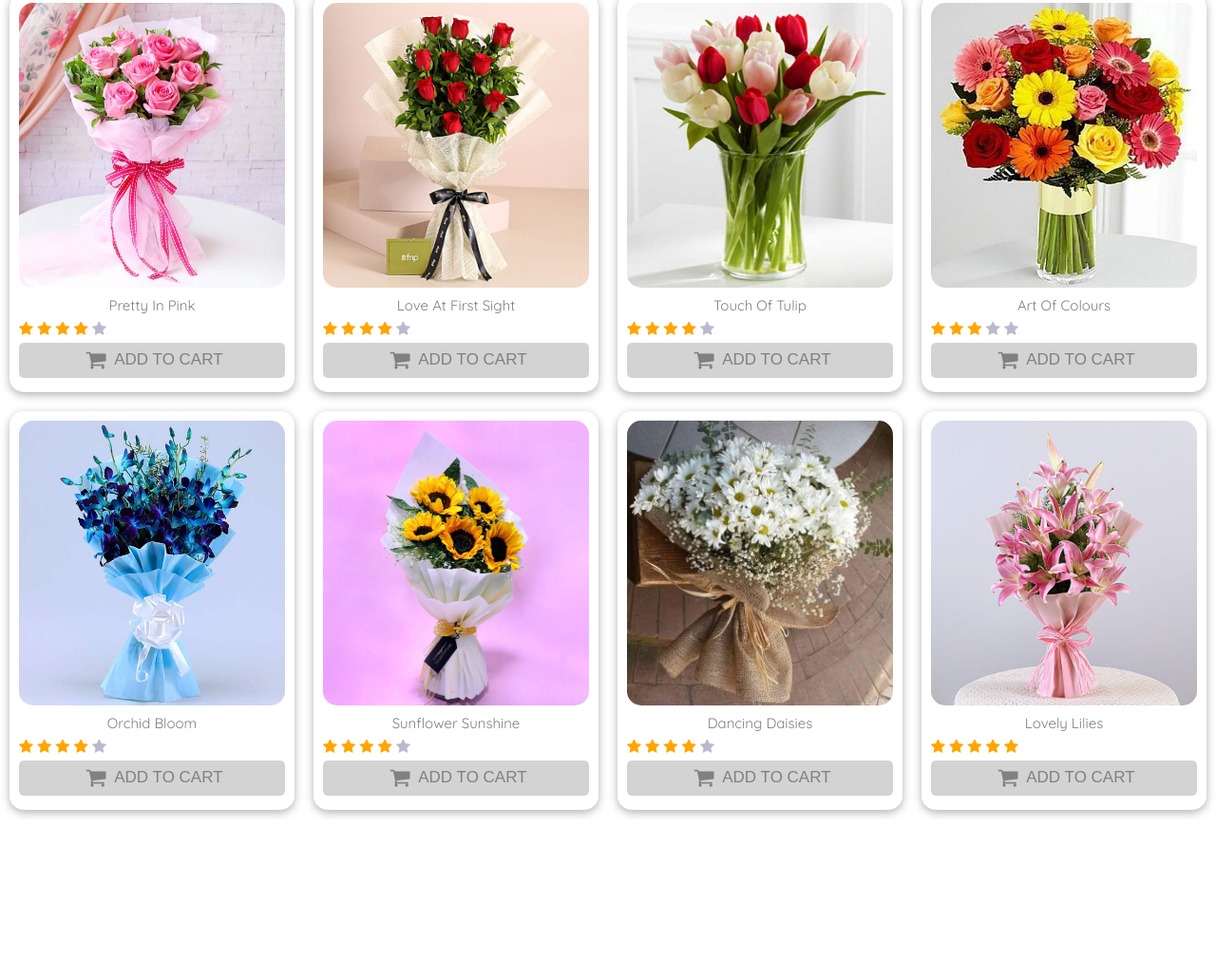
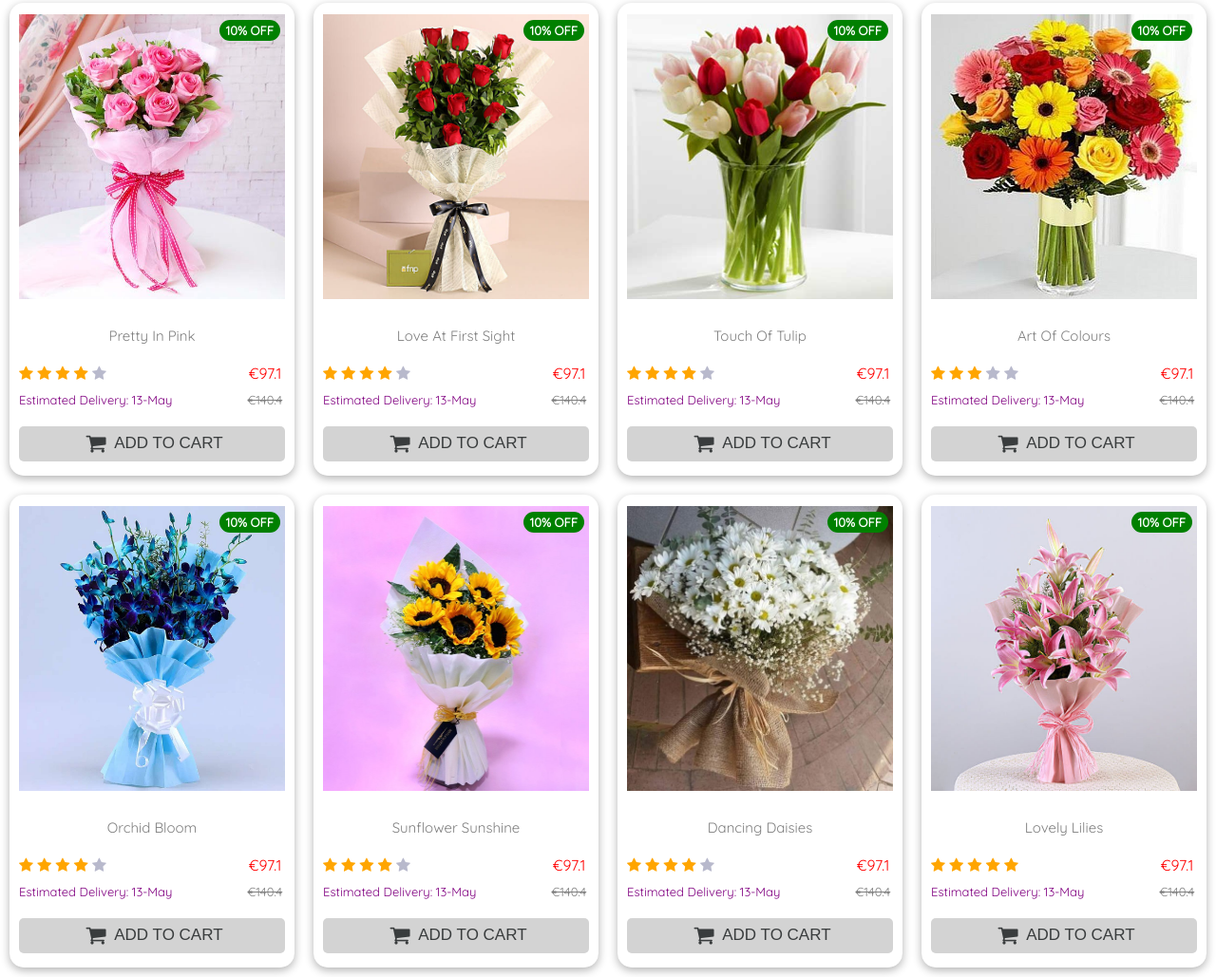
Before and after one commit to SayaniSen2022/assignment-oct23, a plain HTML site: page index.html in a window 1280 px wide. Shown: the part 767-1796 px from the top of the page at 95% size. Before the commit the page ends 1630 px from the top, so only its background shows below. Drawn offline with Linux system fonts and the light colour scheme.

Commit message:
fourth commit

```diff
--- a/index.html
+++ b/index.html
@@ -56,115 +56,163 @@
     </div>
     <div class="card-container2">
         <div class="box2" id="flower1">
+            <span class="discount">10% off</span>
             <img src="./images/b4.jpg" />
             <p>pretty in pink</p>
-            <div>
+            <div class="rating-container">
                 <span class="fa fa-star checked"></span>
                 <span class="fa fa-star checked"></span>
                 <span class="fa fa-star checked"></span>
                 <span class="fa fa-star checked"></span>
                 <span class="fa fa-star" style="color: #b8b9cc"></span>
+                <span id="price" >&euro;97.1</span>
+            </div>
+            <div class="delivery">
+                <span>Estimated Delivery: 13-May</span>
+                <span>&euro;140.4</span>
             </div>
             <button>
-                <span class="fa fa-shopping-cart fa-lg" style="color: #808080; padding: 5px"></span>
+                <span class="fa fa-shopping-cart fa-lg" style="color: #393c3d; padding: 5px"></span>
                 add to cart</button>
         </div>
         <div class="box2" id="flower2">
+            <span class="discount">10% off</span>
             <img src="./images/b6.jpg" />
             <p>love at first sight</p>
-            <div>
+            <div class="rating-container">
                 <span class="fa fa-star checked"></span>
                 <span class="fa fa-star checked"></span>
                 <span class="fa fa-star checked"></span>
                 <span class="fa fa-star checked"></span>
                 <span class="fa fa-star" style="color: #b8b9cc"></span>
+                <span id="price">&euro;97.1</span>
+            </div>
+            <div class="delivery">
+                <span>Estimated Delivery: 13-May</span>
+                <span>&euro;140.4</span>
             </div>
             <button>
-                <span class="fa fa-shopping-cart fa-lg" style="color: #808080; padding: 5px"></span>
+                <span class="fa fa-shopping-cart fa-lg" style="color: #393c3d; padding: 5px"></span>
                 add to cart</button>
         </div>
         <div class="box2" id="flower3">
+            <span class="discount">10% off</span>
             <img src="./images/b8.jpg" />
             <p>touch of tulip</p>
-            <div>
+            <div class="rating-container">
                 <span class="fa fa-star checked"></span>
                 <span class="fa fa-star checked"></span>
                 <span class="fa fa-star checked"></span>
                 <span class="fa fa-star checked"></span>
                 <span class="fa fa-star" style="color: #b8b9cc"></span>
+                <span id="price">&euro;97.1</span>
+            </div>
+            <div class="delivery">
+                <span>Estimated Delivery: 13-May</span>
+                <span>&euro;140.4</span>
             </div>
             <button>
-                <span class="fa fa-shopping-cart fa-lg" style="color: #808080; padding: 5px"></span>
+                <span class="fa fa-shopping-cart fa-lg" style="color: #393c3d; padding: 5px"></span>
                 add to cart</button>
         </div>
         <div class="box2" id="flower4">
+            <span class="discount">10% off</span>
             <img src="./images/b9.jpg" />
             <p>art of colours</p>
-            <div>
+            <div class="rating-container">
                 <span class="fa fa-star checked"></span>
                 <span class="fa fa-star checked"></span>
                 <span class="fa fa-star checked"></span>
                 <span class="fa fa-star" style="color: #b8b9cc"></span>
                 <span class="fa fa-star" style="color: #b8b9cc"></span>
+                <span id="price">&euro;97.1</span>
+            </div>
+            <div class="delivery">
+                <span>Estimated Delivery: 13-May</span>
+                <span>&euro;140.4</span>
             </div>
             <button>
-                <span class="fa fa-shopping-cart fa-lg" style="color: #808080; padding: 5px"></span>
+                <span class="fa fa-shopping-cart fa-lg" style="color: #393c3d; padding: 5px"></span>
                 add to cart</button>
         </div>
         <div class="box2" id="flower5">
+            <span class="discount">10% off</span>
             <img src="./images/b5.jpeg" />
             <p>orchid bloom</p>
-            <div>
+            <div class="rating-container">
                 <span class="fa fa-star checked"></span>
                 <span class="fa fa-star checked"></span>
                 <span class="fa fa-star checked"></span>
                 <span class="fa fa-star checked"></span>
                 <span class="fa fa-star" style="color: #b8b9cc"></span>
+                <span id="price">&euro;97.1</span>
+            </div>
+            <div class="delivery">
+                <span>Estimated Delivery: 13-May</span>
+                <span>&euro;140.4</span>
             </div>
             <button>
-                <span class="fa fa-shopping-cart fa-lg" style="color: #808080; padding: 5px"></span>
+                <span class="fa fa-shopping-cart fa-lg" style="color: #393c3d; padding: 5px"></span>
                 add to cart</button>
         </div>
         <div class="box2" id="flower6">
+            <span class="discount">10% off</span>
             <img src="./images/b7.jpg" />
             <p>sunflower sunshine</p>
-            <div>
+            <div class="rating-container">
                 <span class="fa fa-star checked"></span>
                 <span class="fa fa-star checked"></span>
                 <span class="fa fa-star checked"></span>
                 <span class="fa fa-star checked"></span>
                 <span class="fa fa-star" style="color: #b8b9cc"></span>
+                <span id="price">&euro;97.1</span>
+            </div>
+            <div class="delivery">
+                <span>Estimated Delivery: 13-May</span>
+                <span>&euro;140.4</span>
             </div>
             <button>
-                <span class="fa fa-shopping-cart fa-lg" style="color: #808080; padding: 5px"></span>
+                <span class="fa fa-shopping-cart fa-lg" style="color: #393c3d; padding: 5px"></span>
                 add to cart</button>
         </div>
         <div class="box2" id="flower7">
+            <span class="discount">10% off</span>
             <img src="./images/b2.jpg" />
             <p>dancing daisies</p>
-            <div>
+            <div class="rating-container">
                 <span class="fa fa-star checked"></span>
                 <span class="fa fa-star checked"></span>
                 <span class="fa fa-star checked"></span>
                 <span class="fa fa-star checked"></span>
                 <span class="fa fa-star" style="color: #b8b9cc"></span>
+                <span id="price">&euro;97.1</span>
+            </div>
+            <div class="delivery">
+                <span>Estimated Delivery: 13-May</span>
+                <span>&euro;140.4</span>
             </div>
             <button>
-                <span class="fa fa-shopping-cart fa-lg" style="color: #808080; padding: 5px"></span>
+                <span class="fa fa-shopping-cart fa-lg" style="color: #393c3d; padding: 5px"></span>
                 add to cart</button>
         </div>
         <div class="box2" id="flower8">
+            <span class="discount">10% off</span>
             <img src="./images/b3.jpg" />
             <p>lovely lilies</p>
-            <div>
+            <div class="rating-container">
                 <span class="fa fa-star checked"></span>
                 <span class="fa fa-star checked"></span>
                 <span class="fa fa-star checked"></span>
                 <span class="fa fa-star checked"></span>
                 <span class="fa fa-star checked"></span>
+                <span id="price">&euro;97.1</span>
+            </div>
+            <div class="delivery">
+                <span>Estimated Delivery: 13-May</span>
+                <span>&euro;140.4</span>
             </div>
             <button>
-                <span class="fa fa-shopping-cart fa-lg" style="color: #808080; padding: 5px"></span>
+                <span class="fa fa-shopping-cart fa-lg" style="color: #393c3d; padding: 5px"></span>
                 add to cart
             </button>
         </div>
--- a/styles.css
+++ b/styles.css
@@ -254,9 +254,13 @@ input[type="checkbox"]{
    justify-content: space-around;
 }
 .card-container .box{
-    border: 1px solid black;
+    margin: 5px;
+    border: none;
+    outline: none;
+    border-radius: 5px;
     height: 200px;
     width: 200px;
+    box-shadow: 0 3px 10px rgb(0, 0, 0, 0.3);
 }
 #box1{
     background-image: url("./images/flower1.jpg");
@@ -350,30 +354,14 @@ input[type="checkbox"]{
     border: none;
     box-shadow: 0 3px 10px rgb(0, 0, 0, 0.3);
     border-radius: 15px;
-    /* height: 400px; */
     width: 300px;
-    /* background-repeat: no-repeat;
-    background-size: 330px 300px;
-    background-position: top; */
 }
-/* #flower1, #flower8{
-    background-image: url("./images/b6.jpg");
-}
-#flower2, #flower7 {
-    background-image: url("./images/b4.jpg");
-
-}
-#flower3, #flower6 {
-    background-image: url("./images/b7.jpg");
-}
-#flower4, #flower5 {
-    background-image: url("./images/b8.jpg");
-} */
-
 .box2 img{
+    position: relative;
+    top: -20px;
+    z-index: -1;
     height: 300px;
     width: 280px;
-    border-radius: 15px;
 }
 .box2 p{
 text-align: center;
@@ -383,6 +371,13 @@ font-size: 15px;
 font-weight: 400;
 color: #808080;
 }
+.rating-container{
+    margin-top: 15px;
+}
+.rating-container span:nth-child(6){
+    margin-left: 52%;
+    color: red;
+}
 .checked {
     color: orange;
 }
@@ -391,16 +386,44 @@ color: #808080;
     border: none;
     outline: none;
     background: #d3d3d3;
-    color: #808080;
+    color: #393c3d;
     font-size: 17px;
     text-transform: uppercase;
     text-align: center;
     border-radius: 5px;
     padding: 5px;
-    margin: 5px 5px 5px 0;
+    margin: 10px 5px 5px 0;
 }
 .box2 button:hover{
-    background: #7c838a;
-    color: #fff;
+    background: #b9c2cc;
     transition: 0.3s;
 }
+.delivery{
+    font-size: 13px;
+    text-transform: capitalize;
+    padding: 10px 0;
+}
+.delivery span:nth-child(1){
+    color: purple;
+    margin-right: 27%;
+}
+.delivery span:nth-child(2){
+    text-decoration: line-through;
+    color: #808080;
+}
+.discount{
+    text-align: center;
+    text-transform: uppercase;
+    font-size: 13px;
+    border: none;
+    border-radius: 25px;
+    padding: 3px;
+    width: 23%;
+    float: right;
+    position: relative;
+    top: 8px;
+    left: -5px;
+    background: green;
+    color: white;
+    font-weight: 600;
+}
```
